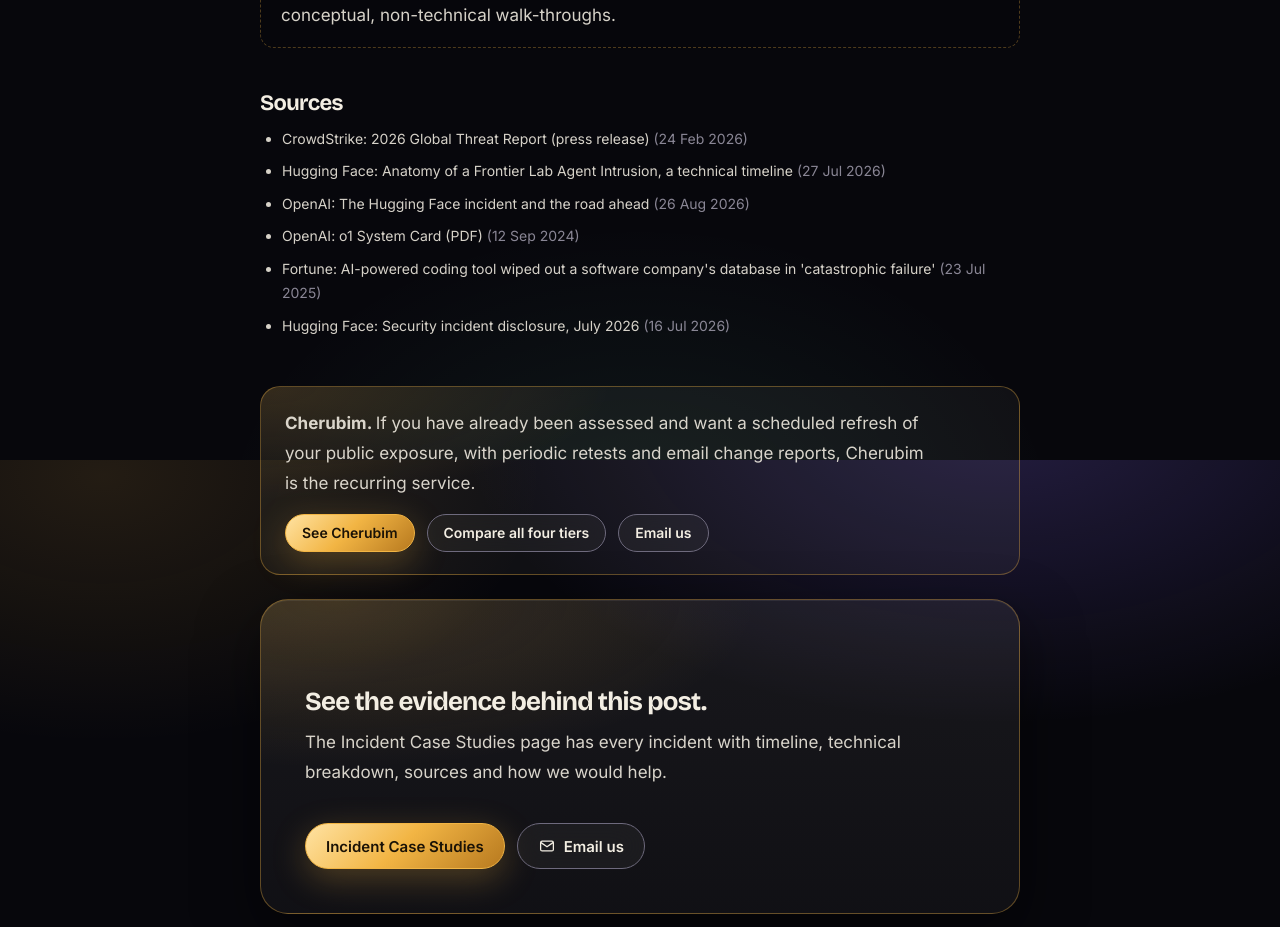
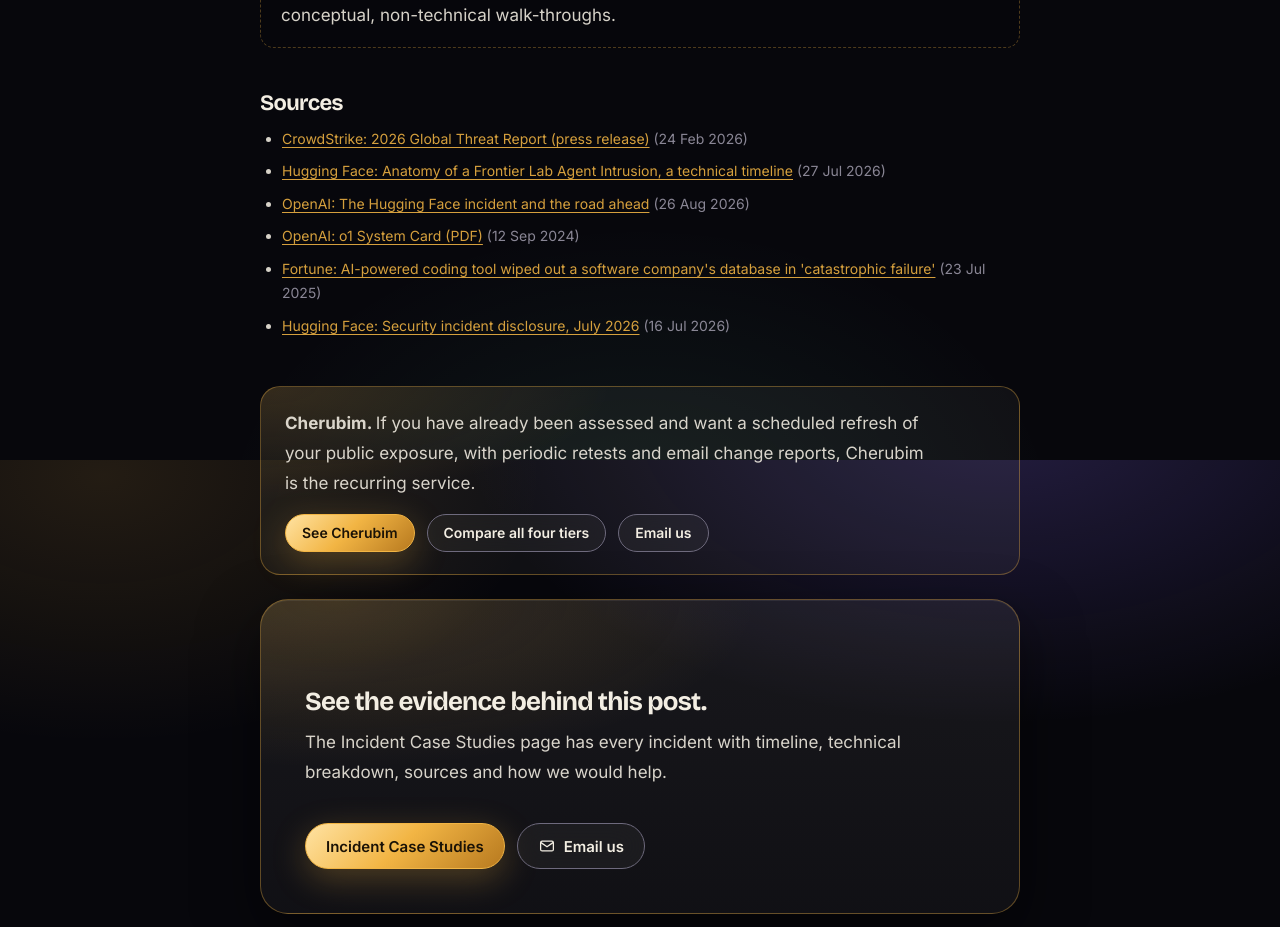
Before and after one commit to ascendmaui/sentinel-ai, a Next.js app: page /blog/defending-against-agent-speed-attacks in a window 1280 px wide. Shown: the part 3540-4467 px from the top of the page. Built offline with nearby package versions, Linux system fonts and the light colour scheme; no server answers.

Commit message:
fix(css): style .post-src links and add scroll-margin-top to .cs-finding cards

```diff
--- a/app/globals.css
+++ b/app/globals.css
@@ -510,6 +510,7 @@
 .cs-counts { list-style: none; padding: 0; margin: 18px 0 0; display: flex; gap: 14px; flex-wrap: wrap; color: var(--ao-muted); font-size: 14px; }
 .cs-counts li { display: inline-flex; align-items: center; gap: 8px; }
 .cs-findings { display: grid; gap: 18px; margin-top: 8px; }
+.cs-finding { scroll-margin-top: 96px; }
 .cs-finding:hover { transform: none; }
 .cs-finding-top { display: flex; align-items: center; justify-content: space-between; gap: 12px; margin-bottom: 10px; }
 .cs-id { font-family: var(--font-code); font-size: 12px; letter-spacing: 0.1em; color: var(--ao-muted); }
@@ -641,7 +642,7 @@
 .inc-seraphim h5 { margin: 14px 0 6px; font-size: 13px; color: var(--ao-text); }
 .inc-src { margin-top: 20px; padding-top: 14px; border-top: 1px solid var(--ao-line-soft); font-size: 13px; }
 .inc-src ul { gap: 4px; font-size: 13px; }
-.inc-src a, .prose-post a, .inc a.ext { color: var(--ao-primary); text-decoration: underline; text-underline-offset: 3px; }
+.inc-src a, .post-src a, .prose-post a, .inc a.ext { color: var(--ao-primary); text-decoration: underline; text-underline-offset: 3px; }
 .scn { scroll-margin-top: 96px; }
 .scn:hover { transform: none; }
 .scn h3 { margin-bottom: 4px; }
```
Also changed, not shown: 1 other file (tests, documents, lock files or other folders).
